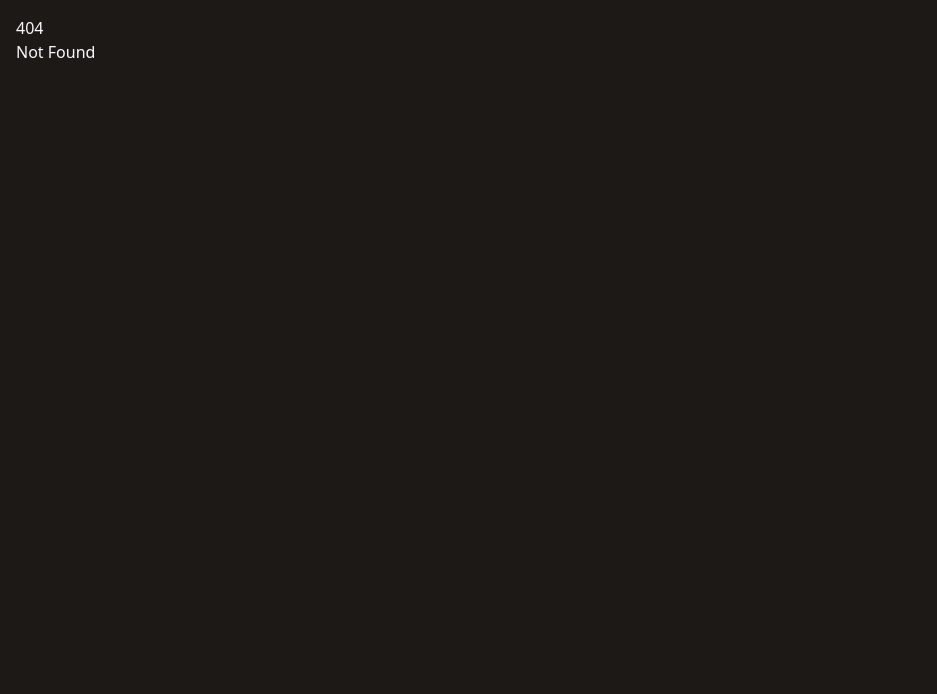
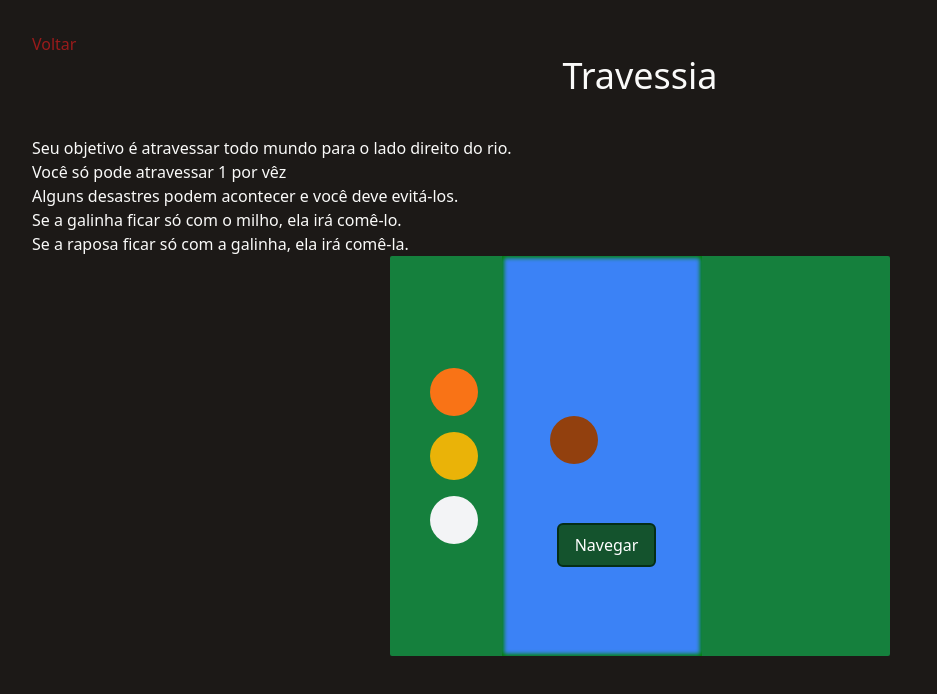
Before and after one commit to M4rkux/thepuzzlegame, a SvelteKit app: page /minigame/crossing in a window 1280 px wide. Before the commit this address had no page. Shown: the top 694 px of the page, without its empty margins (0-937 px from the left). Built offline with nearby package versions, Linux system fonts and the light colour scheme.

Commit message:
WIP: Crossing game

```diff
--- a/src/routes/+page.svelte
+++ b/src/routes/+page.svelte
@@ -22,7 +22,7 @@
 				<ul class="pl-4">
 					<li><a href="/minigame/adjacent">Adjacent</a></li>
 					<li><a href="/minigame/hanoi">Hanoi</a></li>
-					<li><a href="/minigame/fox-and-chicken">Raposa e a galinha</a></li>
+					<li><a href="/minigame/crossing">Travessia</a></li>
 					<li><a href="/minigame/matches">Palitos (5 + 9 = 9)</a></li>
 					<li><a href="/minigame/console">Console</a></li>
 				</ul>
--- /dev/null
+++ b/src/routes/minigame/crossing/+page.svelte
@@ -0,0 +1,88 @@
+<script lang="ts">
+  let foxElement: HTMLDivElement;
+  let cornElement: HTMLDivElement;
+  let chickenElement: HTMLDivElement;
+  let leftSide = [
+    {
+      isPlaced: true,
+      top: "2.5rem",
+      left: "7rem"
+    },
+    {
+      isPlaced: true,
+      top: "2.5rem",
+      left: "11rem"
+    },
+    {
+      isPlaced: true,
+      top: "2.5rem",
+      left: "15rem"
+    },
+  ]
+
+  function toggleElementOnBoat(element: HTMLDivElement) {
+    element.style.top = element.style.top === "10rem" ? "5rem" : "10rem";
+  }
+</script>
+
+<h1 class="text-4xl text-center mb-10">Travessia</h1>
+<div class="mx-auto">
+  <p>Seu objetivo é atravessar todo mundo para o lado direito do rio.</p>
+  <p>Você só pode atravessar 1 por vêz</p>
+  <p>Alguns desastres podem acontecer e você deve evitá-los.</p>
+  <p>Se a galinha ficar só com o milho, ela irá comê-lo.</p>
+  <p>Se a raposa ficar só com a galinha, ela irá comê-la.</p>
+</div>
+<div class="relative w-[500px] h-[400px] bg-green-700 rounded-sm mx-auto">
+  <div class="fox" bind:this={foxElement} on:click={() => toggleElementOnBoat(foxElement)}></div>
+  <div class="corn" bind:this={cornElement} on:click={() => toggleElementOnBoat(cornElement)}></div>
+  <div class="chicken" bind:this={chickenElement} on:click={() => toggleElementOnBoat(chickenElement)}></div>
+  <div class="farmer"></div>
+  <div class="river"></div>
+  <button class="btn-play">Navegar</button>
+</div>
+
+<style lang="scss">
+  .chicken, .fox, .corn, .farmer {
+    @apply absolute w-[48px] h-[48px] rounded-full z-10;
+    transition-property: left, top, translate;
+    transition-duration: 250ms;
+    transition-timing-function: ease-in;
+  }
+
+  .chicken, .fox, .corn {
+    &:hover {
+      @apply border-2 border-black cursor-pointer;
+    }
+  }
+
+  .fox {
+    @apply left-10 top-28 bg-orange-500;
+  }
+
+  .corn {
+    @apply left-10 top-44 bg-yellow-500;
+  }
+
+  .chicken {
+    @apply left-10 top-60 bg-gray-100;
+  }
+
+  .farmer {
+    @apply left-40 top-40 bg-amber-800;
+  }
+
+  .river {
+    @apply absolute w-[200px] h-full bg-blue-500 z-0 left-28 shadow-gray-500;
+
+    box-shadow: inset 0px 0 4px 2px green;
+  }
+
+  .btn-play {
+    @apply border-2 border-green-950 bg-green-900 text-white px-4 py-2 absolute left-1/3 top-2/3 rounded-md;
+
+    &:hover {
+      @apply bg-green-800;
+    }
+  }
+</style>
```
Also changed, not shown: src/routes/minigame/fox-and-chicken/+page.svelte (deleted).
